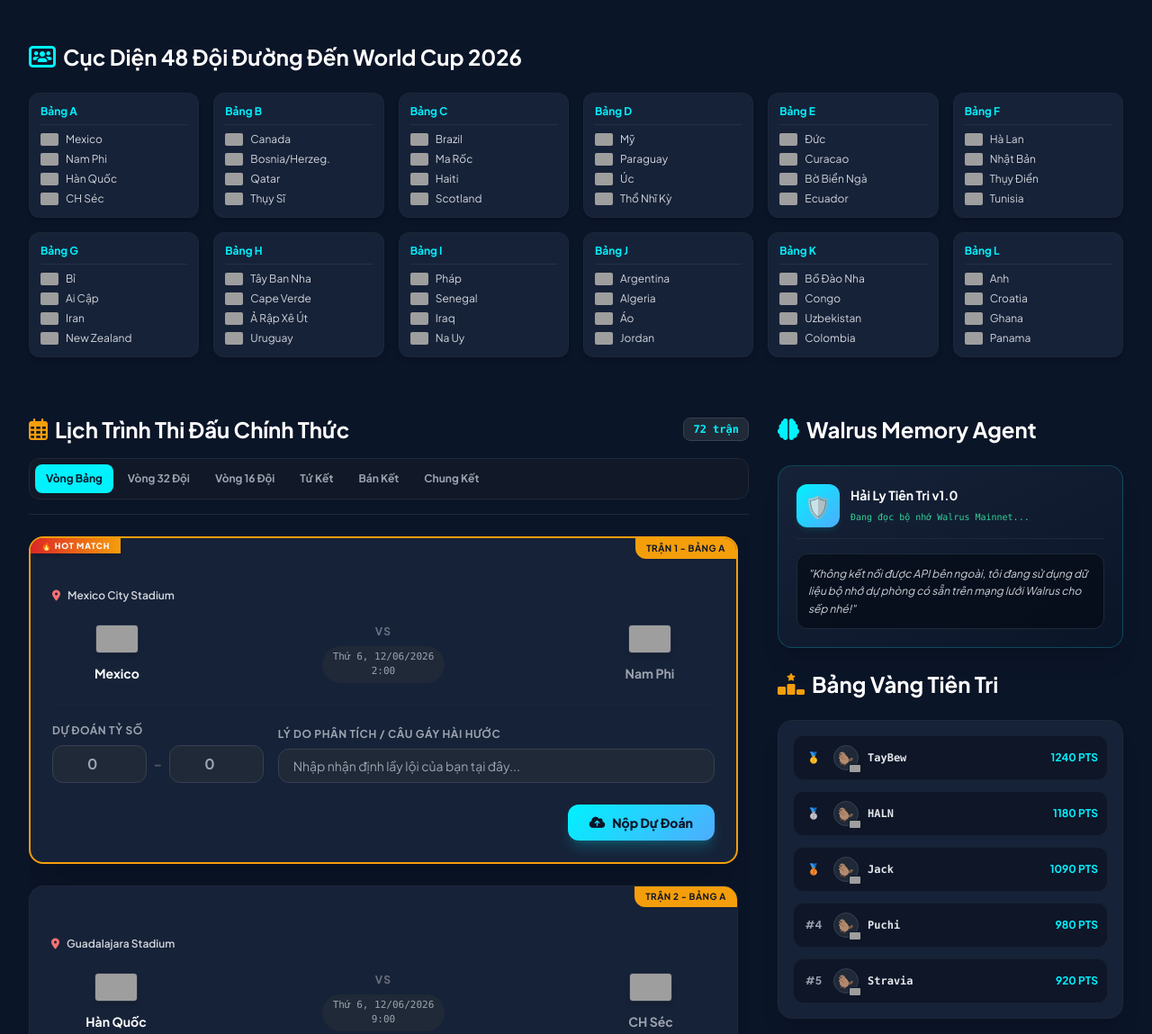
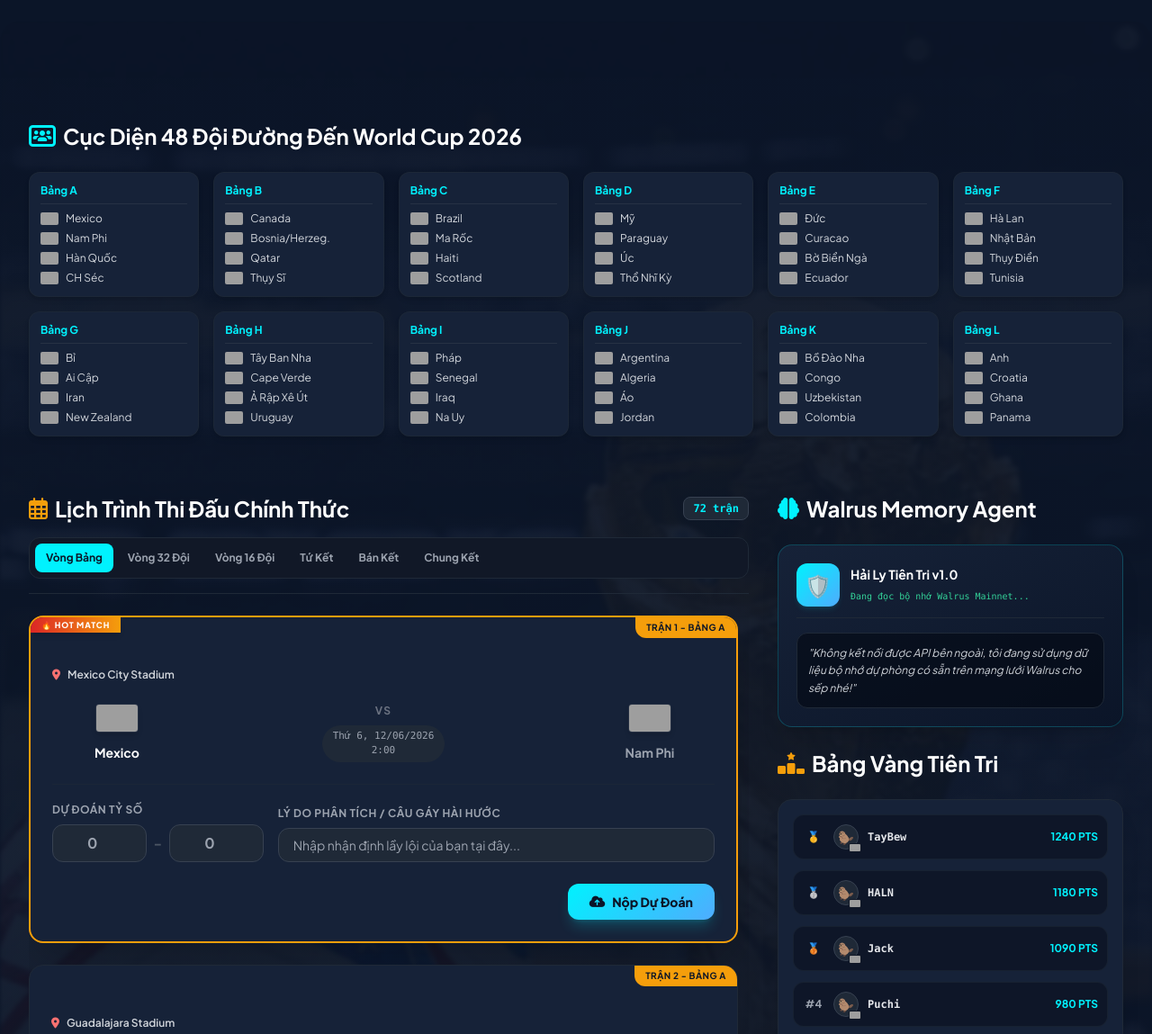
Before and after one commit to HAXM1201/walrusoracle, a plain HTML site: page index.html in a window 1280 px wide. Shown: the part 780-1929 px from the top of the page at 90% size. Drawn offline with nearby package versions, Linux system fonts and the light colour scheme; no server answers; grey boxes are pictures that could not be loaded.

Commit message:
Update index.html

```diff
--- a/index.html
+++ b/index.html
@@ -137,9 +137,17 @@
         </div>
     </section>
 
-    <main class="max-w-7xl mx-auto px-4 sm:px-6 lg:px-8 py-12 space-y-16">
+    <main class="max-w-7xl mx-auto px-4 sm:px-6 lg:px-8 py-12 space-y-16 relative rounded-3xl my-6 overflow-hidden">
 
-        <section class="space-y-6">
+        <div class="absolute inset-0 bg-cover bg-center pointer-events-none opacity-[0.07] filter blur-[2px]"
+             style="background-image: url('2006wc.jpg'); z-index: 0;">
+        </div>
+
+        <div class="absolute inset-0 bg-gradient-to-b from-walrus-dark/40 via-walrus-dark/20 to-walrus-dark/60 pointer-events-none"
+             style="z-index: 0;">
+        </div>
+
+        <section class="space-y-6 relative" style="z-index: 10;">
             <h2 id="section-groups-title" class="text-2xl font-bold text-white flex items-center gap-2">
                 <i class="fa-solid fa-users-rectangle text-walrus-aqua"></i> Cục Diện 48 Đội - Đường Đến World Cup 2026
             </h2>
@@ -147,7 +155,7 @@
             </div>
         </section>
 
-        <div id="voting-section" class="grid grid-cols-1 lg:grid-cols-3 gap-8 scroll-mt-24">
+        <div id="voting-section" class="grid grid-cols-1 lg:grid-cols-3 gap-8 scroll-mt-24 relative" style="z-index: 10;">
             <div class="lg:col-span-2 space-y-6">
                 <div class="flex flex-col gap-4 border-b border-gray-800 pb-4">
                     <div class="flex items-center justify-between">
```
